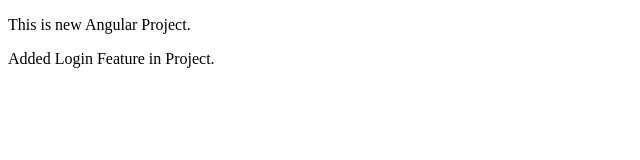
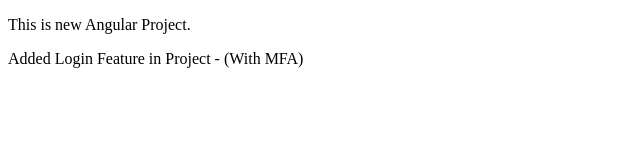
Before and after one commit to vantage228/IVP_ANGULAR_PROJECT, a plain HTML site: page index.html in a window 1280 px wide. Shown: the full height of the page, 0-640 px from the left. Drawn offline with Linux system fonts and the light colour scheme.

Commit message:
Added MFA Feature

```diff
--- a/index.html
+++ b/index.html
@@ -10,7 +10,7 @@
         This is new Angular Project.
     </p>
     <p class="para">
-        Added Login Feature in Project.
+        Added Login Feature in Project - (With MFA)
     </p>
 </body>
 </html>
```
